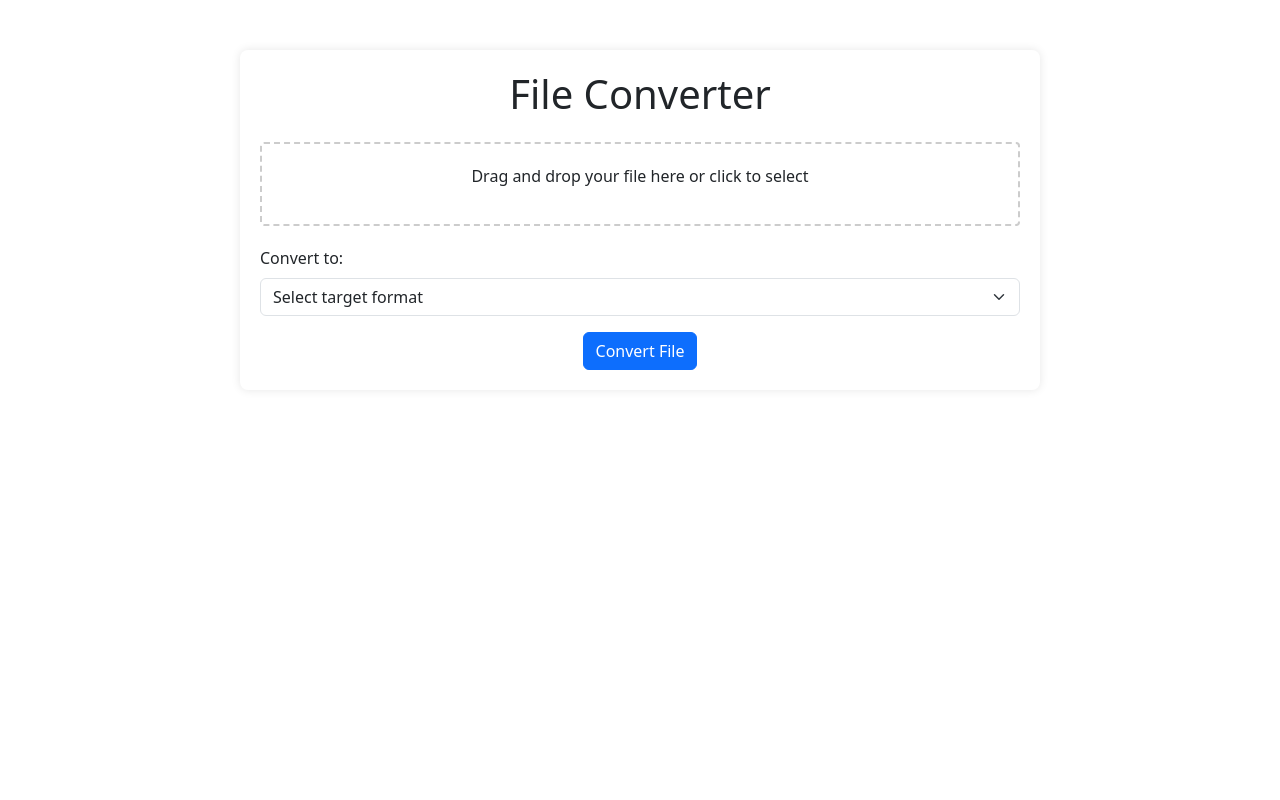
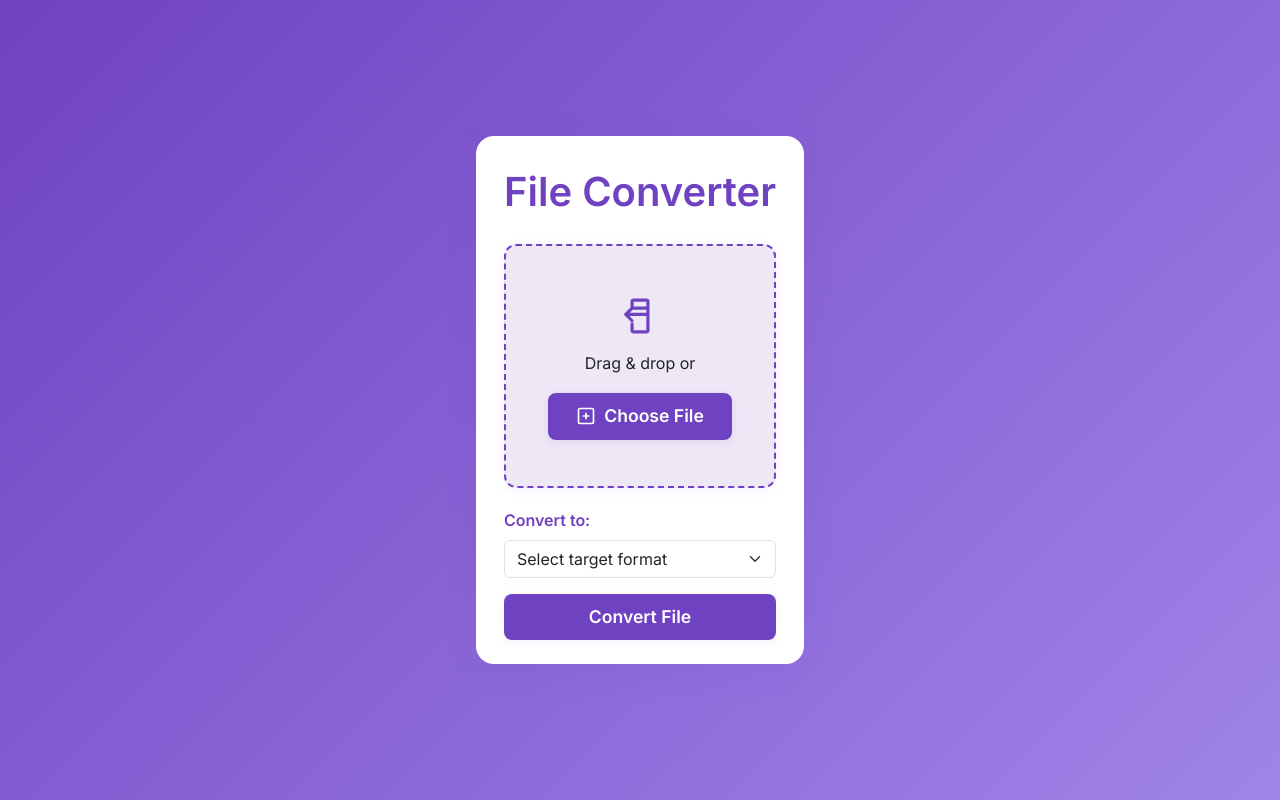
Before and after one commit to Jay254/File-Converter, a Flask app: page / in a window 1280 px wide. Run offline with Flask 2, Linux system fonts and the light colour scheme.

Commit message:
updated converter UI

```diff
--- a/templates/index.html
+++ b/templates/index.html
@@ -5,37 +5,125 @@
     <meta name="viewport" content="width=device-width, initial-scale=1.0">
     <title>File Converter</title>
     <link href="https://cdn.jsdelivr.net/npm/bootstrap@5.3.0/dist/css/bootstrap.min.css" rel="stylesheet">
+    <link href="https://fonts.googleapis.com/css2?family=Inter:wght@400;600&display=swap" rel="stylesheet">
     <style>
+        body {
+            min-height: 100vh;
+            background: linear-gradient(135deg, #6f42c1 0%, #a084e8 100%);
+            font-family: 'Inter', sans-serif;
+            display: flex;
+            align-items: center;
+            justify-content: center;
+        }
         .converter-container {
-            max-width: 800px;
-            margin: 50px auto;
-            padding: 20px;
-            box-shadow: 0 0 10px rgba(0,0,0,0.1);
-            border-radius: 8px;
+            max-width: 500px;
+            margin: 40px auto;
+            padding: 32px 28px 24px 28px;
+            box-shadow: 0 8px 32px rgba(111,66,193,0.10);
+            border-radius: 18px;
+            background: #fff;
+            position: relative;
+        }
+        .text-nw-purple {
+            color: #6f42c1;
         }
         .drop-zone {
-            border: 2px dashed #ccc;
-            border-radius: 4px;
-            padding: 20px;
+            border: 2.5px dashed #6f42c1;
+            border-radius: 12px;
+            padding: 38px 10px 30px 10px;
             text-align: center;
             cursor: pointer;
-            margin: 20px 0;
+            margin: 28px 0 20px 0;
+            background: #ede7f6;
+            transition: border-color 0.2s, background 0.2s;
+            position: relative;
+            box-shadow: 0 2px 12px rgba(111,66,193,0.07);
         }
-        .drop-zone:hover {
-            border-color: #0d6efd;
+        .drop-zone.active {
+            border-color: #a084e8;
+            background: #f3e8ff;
+        }
+        .drop-zone .file-icon {
+            font-size: 38px;
+            color: #6f42c1;
+            margin-bottom: 10px;
+        }
+        .drop-zone .file-name {
+            font-size: 1.1rem;
+            color: #4b286d;
+            margin-top: 10px;
+        }
+        .choose-btn {
+            background: #6f42c1;
+            color: #fff;
+            border: none;
+            font-weight: 600;
+            font-size: 1.1rem;
+            padding: 10px 28px;
+            border-radius: 8px;
+            margin-top: 10px;
+            margin-bottom: 6px;
+            box-shadow: 0 2px 8px rgba(111,66,193,0.10);
+            transition: background 0.2s;
+            display: inline-flex;
+            align-items: center;
+            gap: 8px;
+        }
+        .choose-btn:hover, .choose-btn:focus {
+            background: #4b286d;
+        }
+        .form-label {
+            font-weight: 600;
+            color: #6f42c1;
+        }
+        .btn-primary {
+            background: #6f42c1;
+            border: none;
+            font-weight: 600;
+            font-size: 1.1rem;
+            padding: 10px 0;
+            width: 100%;
+            border-radius: 8px;
+            box-shadow: 0 2px 8px rgba(111,66,193,0.08);
+            transition: background 0.2s;
+        }
+        .btn-primary:active, .btn-primary:focus, .btn-primary:hover {
+            background: #4b286d;
+        }
+        .spinner-border {
+            width: 1.2rem;
+            height: 1.2rem;
+            margin-left: 8px;
+            display: none;
+        }
+        .feedback {
+            margin-top: 18px;
+            display: none;
+        }
+        @media (max-width: 600px) {
+            .converter-container {
+                max-width: 98vw;
+                padding: 18px 4vw 16px 4vw;
+            }
         }
     </style>
 </head>
 <body>
-    <div class="container">
     <div class="converter-container">
-            <h1 class="text-center mb-4">File Converter</h1>
-            <form action="/convert" method="post" enctype="multipart/form-data">
+        <h1 class="text-center mb-3 text-nw-purple" style="font-weight:700;">File Converter</h1>
+        <form action="/convert" method="post" enctype="multipart/form-data" id="convertForm">
             <div class="drop-zone" id="dropZone">
-                    <p>Drag and drop your file here or click to select</p>
+                <div class="file-icon">
+                    <svg fill="none" viewBox="0 0 24 24" stroke="currentColor" width="38" height="38"><path stroke-linecap="round" stroke-linejoin="round" stroke-width="2" d="M7 7V3a1 1 0 011-1h8a1 1 0 011 1v18a1 1 0 01-1 1H8a1 1 0 01-1-1v-4M7 7h10M7 7l-4 4m0 0l4 4m-4-4h14"/></svg>
+                </div>
+                <p class="drop-text mb-2">Drag & drop or</p>
+                <button type="button" class="choose-btn" id="chooseBtn">
+                    <svg xmlns="http://www.w3.org/2000/svg" width="20" height="20" fill="none" viewBox="0 0 24 24" stroke="currentColor"><rect x="3" y="3" width="18" height="18" rx="2" stroke-width="2"/><path d="M8 12h8M12 8v8" stroke-width="2"/></svg>
+                    Choose File
+                </button>
+                <div class="file-name"></div>
                 <input type="file" name="file" id="fileInput" class="d-none">
             </div>
-
             <div class="mb-3">
                 <label for="targetFormat" class="form-label">Convert to:</label>
                 <select class="form-select" name="target_format" id="targetFormat" required>
@@ -53,39 +141,68 @@
                     <option value="csv">CSV</option>
                 </select>
             </div>
-
             <div class="text-center">
-                    <button type="submit" class="btn btn-primary">Convert File</button>
+                <button type="submit" class="btn btn-primary" id="convertBtn">
+                    Convert File
+                    <span class="spinner-border spinner-border-sm" id="spinner" role="status" aria-hidden="true"></span>
+                </button>
             </div>
+            <div class="feedback alert mt-3 text-center" id="feedback"></div>
         </form>
     </div>
-    </div>
-
     <script>
         const dropZone = document.getElementById('dropZone');
         const fileInput = document.getElementById('fileInput');
+        const fileNameDiv = dropZone.querySelector('.file-name');
+        const dropText = dropZone.querySelector('.drop-text');
+        const chooseBtn = document.getElementById('chooseBtn');
+        const convertBtn = document.getElementById('convertBtn');
+        const spinner = document.getElementById('spinner');
+        const feedback = document.getElementById('feedback');
+        const form = document.getElementById('convertForm');
 
-        dropZone.addEventListener('click', () => fileInput.click());
+        dropZone.addEventListener('click', (e) => {
+            if (e.target !== chooseBtn) fileInput.click();
+        });
+        chooseBtn.addEventListener('click', () => fileInput.click());
 
         dropZone.addEventListener('dragover', (e) => {
             e.preventDefault();
-            dropZone.style.borderColor = '#0d6efd';
+            dropZone.classList.add('active');
         });
 
         dropZone.addEventListener('dragleave', () => {
-            dropZone.style.borderColor = '#ccc';
+            dropZone.classList.remove('active');
         });
 
         dropZone.addEventListener('drop', (e) => {
             e.preventDefault();
-            dropZone.style.borderColor = '#ccc';
+            dropZone.classList.remove('active');
             fileInput.files = e.dataTransfer.files;
+            updateFileName();
         });
 
-        fileInput.addEventListener('change', () => {
+        fileInput.addEventListener('change', updateFileName);
+
+        function updateFileName() {
             if (fileInput.files.length > 0) {
-                dropZone.querySelector('p').textContent = fileInput.files[0].name;
+                fileNameDiv.textContent = fileInput.files[0].name;
+                dropText.style.display = 'none';
+            } else {
+                fileNameDiv.textContent = '';
+                dropText.style.display = '';
             }
+        }
+
+        form.addEventListener('submit', function() {
+            convertBtn.disabled = true;
+            spinner.style.display = 'inline-block';
+            feedback.style.display = 'none';
+            // Fallback: re-enable after 5 seconds
+            setTimeout(() => {
+                convertBtn.disabled = false;
+                spinner.style.display = 'none';
+            }, 5000);
         });
     </script>
 </body>
```
Also changed, not shown: converters/docx_converter.py (+6 -2 lines). Lines whose indentation alone changed are shown as unchanged.
